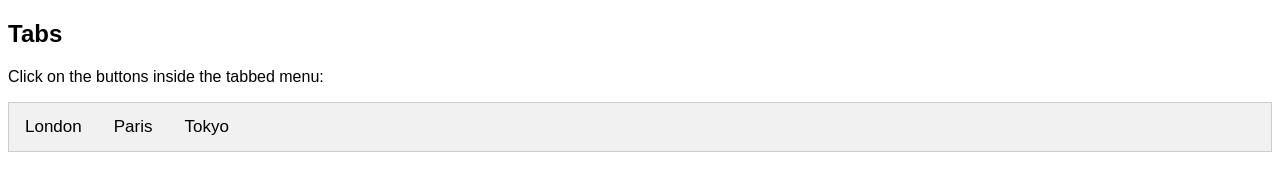
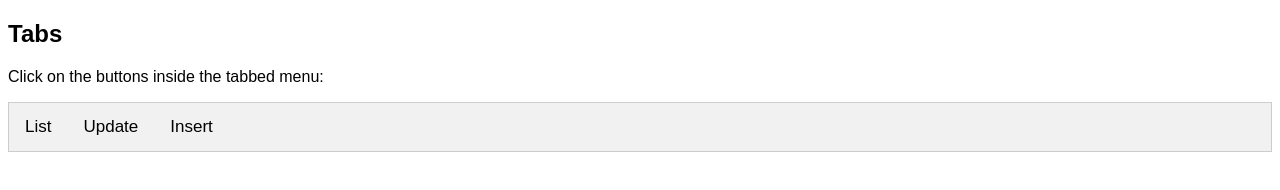
Before and after one commit to Aleonic/DBassignment5, a website: page client/Index.html in a window 1280 px wide. Drawn offline with nearby package versions, Linux system fonts and the light colour scheme.

Commit message:
second commit

```diff
--- a/client/Index.html
+++ b/client/Index.html
@@ -11,9 +11,9 @@
 <p>Click on the buttons inside the tabbed menu:</p>
 
 <div class="tab">
-  <button class="tablinks" onclick="openCity(event, 'List')">London</button>
-  <button class="tablinks" onclick="openCity(event, 'Update')">Paris</button>
-  <button class="tablinks" onclick="openCity(event, 'Insert')">Tokyo</button>
+  <button class="tablinks" onclick="openCity(event, 'List')">List</button>
+  <button class="tablinks" onclick="openCity(event, 'Update')">Update</button>
+  <button class="tablinks" onclick="openCity(event, 'Insert')">Insert</button>
 </div>
 
 <div id="List" class="tabcontent">
```
